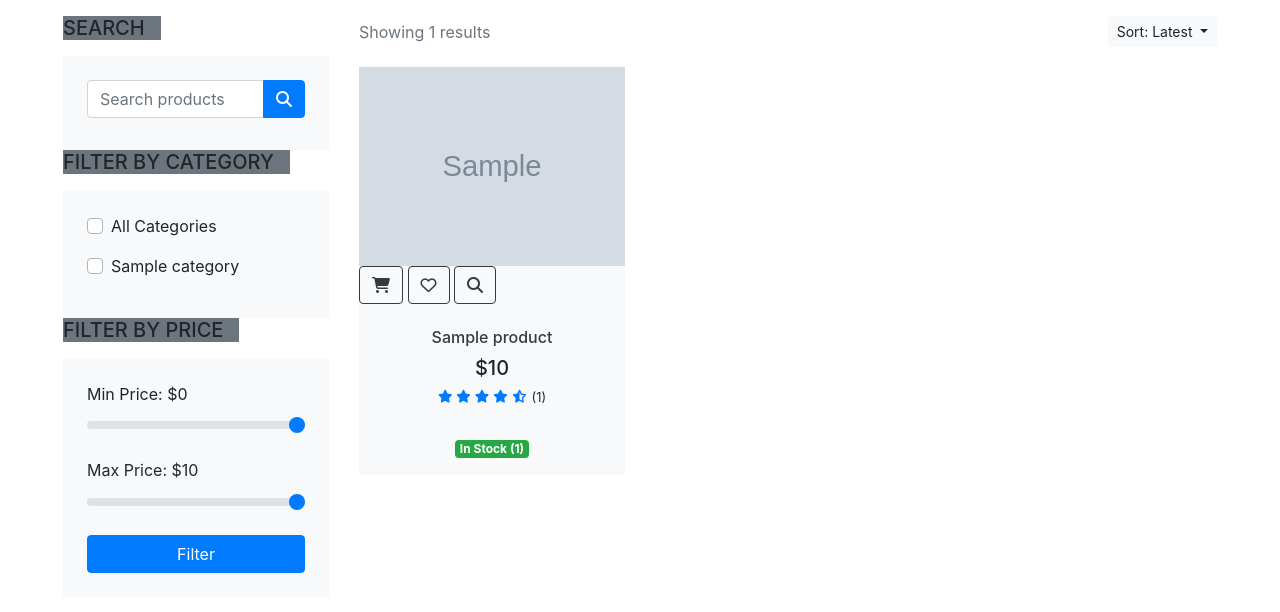
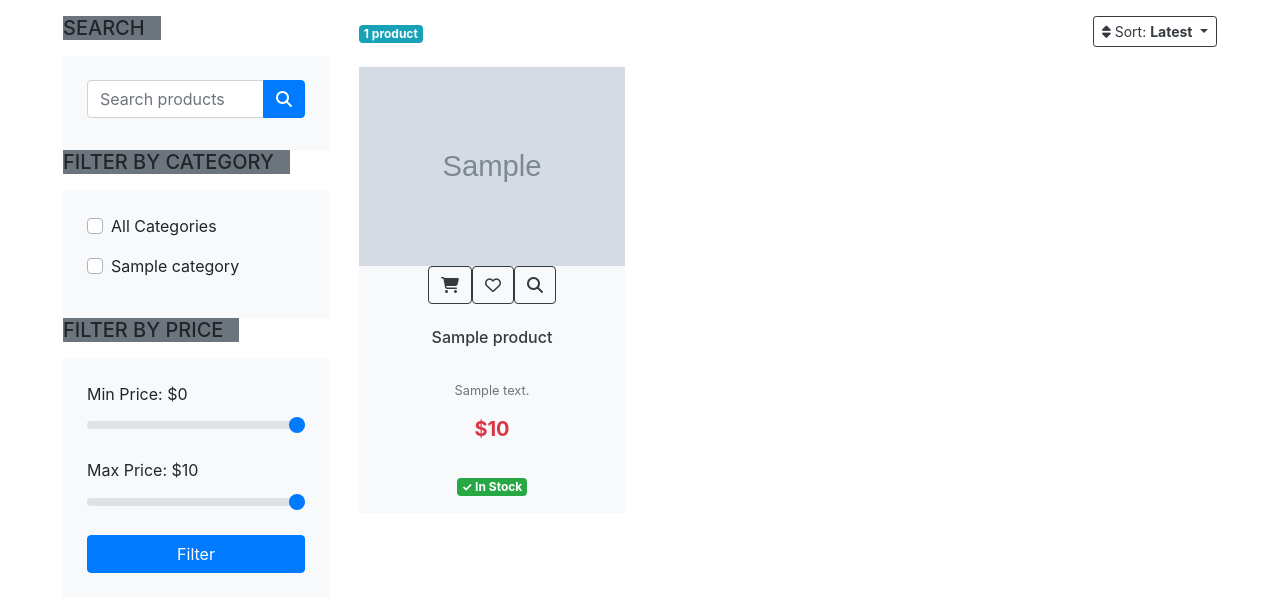
Before and after one commit to techBello/online-market, a Django app: template market/templates/shop.html in a window 1280 px wide. Shown: the part 48-660 px from the top of the page. Run offline with Django 3.2, Linux system fonts and the light colour scheme; the template is opened without the code that fills it: most values are stand-ins (such as "Sample title", 1, 10 or a date in 2020); grey boxes marked "Sample" are stand-in pictures; some libraries are stand-ins or nearby versions.

Commit message:
updates shop html

```diff
--- a/market/templates/shop.html
+++ b/market/templates/shop.html
@@ -96,22 +96,22 @@
             <!-- Toolbar Start -->
             <div class="row pb-1 mb-3">
                 <div class="col-12">
-                    <div class="d-flex align-items-center justify-content-between">
+                    <div class="d-flex align-items-center justify-content-between flex-wrap">
                         <div>
-                            <span class="text-muted">Showing {{ products|length }} results</span>
+                            <span class="badge badge-info">{{ products|length }} product{{ products|length|pluralize }}</span>
                         </div>
-                        <div>
+                        <div class="ml-auto">
                             <form method="GET" action="{% url 'shop' %}" class="form-inline">
                                 <input type="hidden" name="category" value="{{ selected_category }}">
                                 <input type="hidden" name="q" value="{{ search_query }}">
-                                <div class="btn-group ml-auto">
-                                    <button type="button" class="btn btn-sm btn-light dropdown-toggle" data-toggle="dropdown">
-                                        Sort: {{ selected_sort|default:"Latest" }}
+                                <div class="dropdown">
+                                    <button class="btn btn-sm btn-outline-dark dropdown-toggle" type="button" id="sortDropdown" data-toggle="dropdown" aria-haspopup="true" aria-expanded="false">
+                                        <i class="fa fa-sort"></i> Sort: <strong>{{ selected_sort|default:"Latest" }}</strong>
                                     </button>
-                                    <div class="dropdown-menu dropdown-menu-right">
-                                        <a class="dropdown-item" href="?sort=latest{% if selected_category %}&category={{ selected_category }}{% endif %}{% if search_query %}&q={{ search_query }}{% endif %}">Latest</a>
-                                        <a class="dropdown-item" href="?sort=price_low{% if selected_category %}&category={{ selected_category }}{% endif %}{% if search_query %}&q={{ search_query }}{% endif %}">Price: Low to High</a>
-                                        <a class="dropdown-item" href="?sort=price_high{% if selected_category %}&category={{ selected_category }}{% endif %}{% if search_query %}&q={{ search_query }}{% endif %}">Price: High to Low</a>
+                                    <div class="dropdown-menu dropdown-menu-right" aria-labelledby="sortDropdown">
+                                        <a class="dropdown-item" href="?sort=latest{% if selected_category %}&category={{ selected_category }}{% endif %}{% if search_query %}&q={{ search_query }}{% endif %}"><i class="fa fa-clock"></i> Latest</a>
+                                        <a class="dropdown-item" href="?sort=price_low{% if selected_category %}&category={{ selected_category }}{% endif %}{% if search_query %}&q={{ search_query }}{% endif %}"><i class="fa fa-arrow-up"></i> Price: Low to High</a>
+                                        <a class="dropdown-item" href="?sort=price_high{% if selected_category %}&category={{ selected_category }}{% endif %}{% if search_query %}&q={{ search_query }}{% endif %}"><i class="fa fa-arrow-down"></i> Price: High to Low</a>
                                     </div>
                                 </div>
                             </form>
@@ -134,46 +134,53 @@
                             {% else %}
                                 <img class="img-fluid w-100" src="{% static 'img/placeholder.jpg' %}" alt="{{ product.name }}">
                             {% endif %}
-                            <div class="product-action">
-                                <a class="btn btn-outline-dark btn-square add-to-cart" href="#" data-product-id="{{ product.id }}" title="Add to Cart">
+                            <div class="product-action d-flex gap-2 justify-content-center">
+                                <button class="btn btn-outline-dark btn-square add-to-cart" data-product-id="{{ product.id }}" title="Add to Cart" aria-label="Add {{ product.name }} to Cart">
                                     <i class="fa fa-shopping-cart"></i>
-                                </a>
-                                <a class="btn btn-outline-dark btn-square add-to-wishlist" href="#" data-product-id="{{ product.id }}" title="Add to Wishlist">
+                                </button>
+                                <button class="btn btn-outline-dark btn-square add-to-wishlist" data-product-id="{{ product.id }}" title="Add to Wishlist" aria-label="Add {{ product.name }} to Wishlist">
                                     <i class="far fa-heart"></i>
-                                </a>
-                                <a class="btn btn-outline-dark btn-square quick-view" href="#" data-product-id="{{ product.id }}" data-toggle="modal" data-target="#quickViewModal" title="Quick View">
+                                </button>
+                                <button class="btn btn-outline-dark btn-square quick-view" data-product-id="{{ product.id }}" data-toggle="modal" data-target="#quickViewModal" title="Quick View" aria-label="Quick view of {{ product.name }}">
                                     <i class="fa fa-search"></i>
-                                </a>
+                                </button>
                             </div>
                         </div>
 
                         <!-- Product Info -->
                         <div class="text-center py-4">
-                            <h6 class="text-decoration-none text-truncate">
-                                <a href="#" class="text-dark">{{ product.name }}</a>
+                            <h6 class="mb-2 h-auto" style="min-height: 45px;">
+                                <a href="{% url 'product_detail' product.id %}" class="text-dark text-decoration-none" title="{{ product.name }}">
+                                    {{ product.name }}
+                                </a>
                             </h6>
+                            <p class="text-muted small text-truncate" style="max-height: 20px;">
+                                {{ product.description|truncatewords:8 }}
+                            </p>
                             {% if product.skus.all %}
-                                {% with min_sku=product.skus.all|first %}
+                                {% with min_price=product.skus.all|first %}
                                 <div class="d-flex align-items-center justify-content-center mt-2">
-                                    <h5>${{ min_sku.price }}</h5>
+                                    <h5 class="text-danger font-weight-bold">${{ min_price.price }}</h5>
                                 </div>
                                 {% endwith %}
                             {% endif %}
+                            {% if product.reviews.all %}
                             <div class="d-flex align-items-center justify-content-center mb-1">
-                                <small class="fa fa-star text-primary mr-1"></small>
-                                <small class="fa fa-star text-primary mr-1"></small>
-                                <small class="fa fa-star text-primary mr-1"></small>
-                                <small class="fa fa-star text-primary mr-1"></small>
-                                <small class="fa fa-star-half-alt text-primary mr-1"></small>
-                                <small>({{ product.skus.count }})</small>
+                                {% with avg_rating=product.reviews.all|length %}
+                                    {% if avg_rating > 0 %}
+                                        <small class="fa fa-star text-primary mr-1"></small>
+                                        <small>({{ avg_rating }} review{{ avg_rating|pluralize }})</small>
+                                    {% endif %}
+                                {% endwith %}
                             </div>
+                            {% endif %}
                         </div>
 
                         <!-- Stock Status -->
                         <div class="text-center pb-3">
-                            {% with total_stock=product.skus.all|length %}
-                            {% if total_stock > 0 %}
-                                <span class="badge badge-success">In Stock ({{ total_stock }})</span>
+                            {% with total_stock=product.skus.all|dictsort:"stock"|first %}
+                            {% if total_stock and total_stock.stock > 0 %}
+                                <span class="badge badge-success">✓ In Stock</span>
                             {% else %}
                                 <span class="badge badge-danger">Out of Stock</span>
                             {% endif %}
@@ -197,17 +204,25 @@
 <!-- Shop End -->
 
 <!-- Quick View Modal -->
-<div class="modal fade" id="quickViewModal" tabindex="-1" role="dialog" aria-hidden="true">
+<div class="modal fade" id="quickViewModal" tabindex="-1" role="dialog" aria-labelledby="quickViewLabel" aria-hidden="true">
     <div class="modal-dialog modal-lg" role="document">
         <div class="modal-content">
-            <div class="modal-header">
-                <h5 class="modal-title">Quick View</h5>
+            <div class="modal-header border-bottom">
+                <h5 class="modal-title" id="quickViewLabel">Quick View</h5>
                 <button type="button" class="close" data-dismiss="modal" aria-label="Close">
                     <span aria-hidden="true">&times;</span>
                 </button>
             </div>
             <div class="modal-body" id="quickViewContent">
-                <!-- Content will be loaded here via AJAX -->
+                <div class="text-center py-5">
+                    <div class="spinner-border text-primary" role="status">
+                        <span class="sr-only">Loading...</span>
+                    </div>
+                </div>
+            </div>
+            <div class="modal-footer border-top">
+                <button type="button" class="btn btn-secondary" data-dismiss="modal">Close</button>
+                <a href="#" id="viewDetail" class="btn btn-primary" target="_blank">View Details</a>
             </div>
         </div>
     </div>
```
